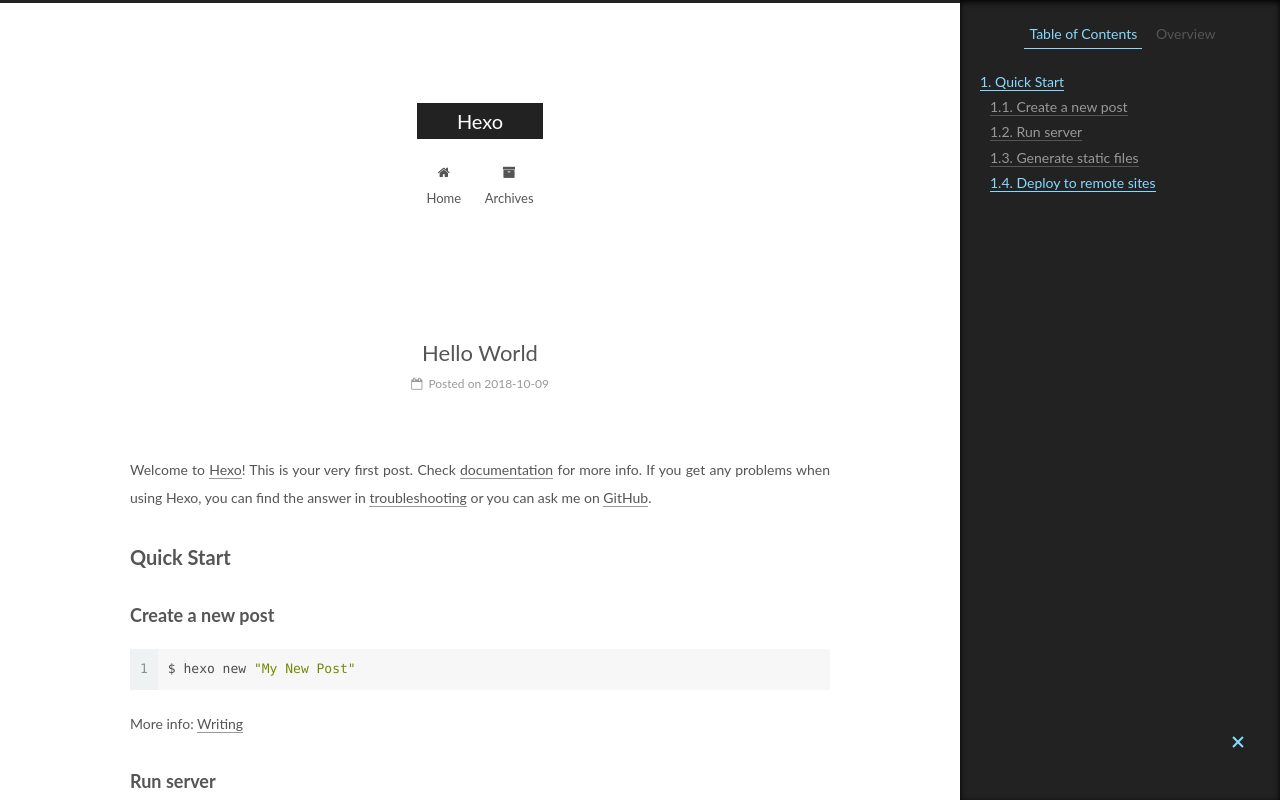
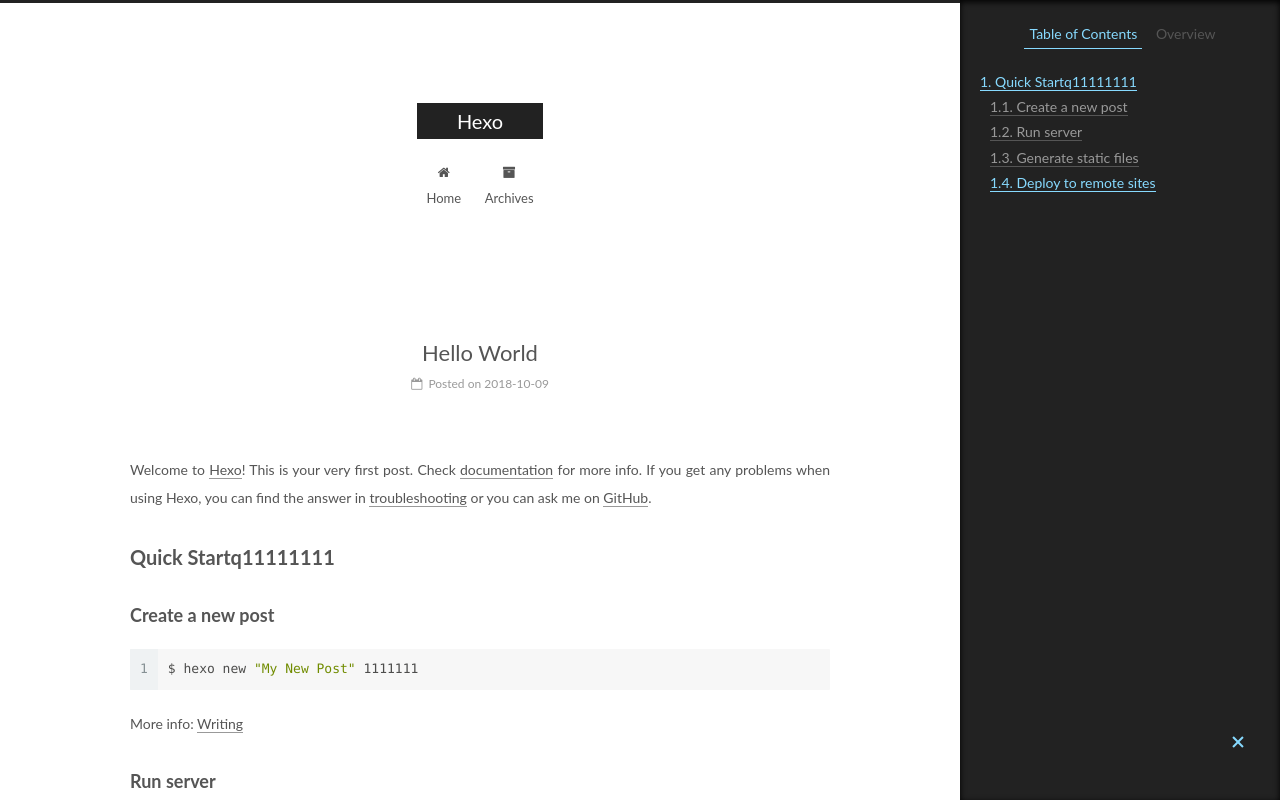
Before and after one commit to Pochow/Pochow.github.io, a plain HTML site: page 2018/10/09/hello-world/index.html in a window 1280 px wide. Shown: the top 800 px of the page. Drawn offline with Linux system fonts and the light colour scheme.

Commit message:
Site updated: 2018-10-23 10:19:17

```diff
--- a/2018/10/09/hello-world/index.html
+++ b/2018/10/09/hello-world/index.html
@@ -86,7 +86,7 @@
 <meta property="og:site_name" content="Hexo">
 <meta property="og:description" content="Welcome to Hexo! This is your very first post. Check documentation for more info. If you get any problems when using Hexo, you can find the answer in troubleshooting or you can ask me on GitHub. Quick">
 <meta property="og:locale" content="default">
-<meta property="og:updated_time" content="2018-10-09T03:43:51.117Z">
+<meta property="og:updated_time" content="2018-10-23T02:18:26.381Z">
 <meta name="twitter:card" content="summary">
 <meta name="twitter:title" content="Hello World">
 <meta name="twitter:description" content="Welcome to Hexo! This is your very first post. Check documentation for more info. If you get any problems when using Hexo, you can find the answer in troubleshooting or you can ask me on GitHub. Quick">
@@ -300,7 +300,7 @@
 
 
         <p>Welcome to <a href="https://hexo.io/" target="_blank" rel="noopener">Hexo</a>! This is your very first post. Check <a href="https://hexo.io/docs/" target="_blank" rel="noopener">documentation</a> for more info. If you get any problems when using Hexo, you can find the answer in <a href="https://hexo.io/docs/troubleshooting.html" target="_blank" rel="noopener">troubleshooting</a> or you can ask me on <a href="https://github.com/hexojs/hexo/issues" target="_blank" rel="noopener">GitHub</a>.</p>
-<h2 id="Quick-Start"><a href="#Quick-Start" class="headerlink" title="Quick Start"></a>Quick Start</h2><h3 id="Create-a-new-post"><a href="#Create-a-new-post" class="headerlink" title="Create a new post"></a>Create a new post</h3><figure class="highlight bash"><table><tr><td class="gutter"><pre><span class="line">1</span><br></pre></td><td class="code"><pre><span class="line">$ hexo new <span class="string">"My New Post"</span></span><br></pre></td></tr></table></figure>
+<h2 id="Quick-Startq11111111"><a href="#Quick-Startq11111111" class="headerlink" title="Quick Startq11111111"></a>Quick Startq11111111</h2><h3 id="Create-a-new-post"><a href="#Create-a-new-post" class="headerlink" title="Create a new post"></a>Create a new post</h3><figure class="highlight bash"><table><tr><td class="gutter"><pre><span class="line">1</span><br></pre></td><td class="code"><pre><span class="line">$ hexo new <span class="string">"My New Post"</span> 1111111</span><br></pre></td></tr></table></figure>
 <p>More info: <a href="https://hexo.io/docs/writing.html" target="_blank" rel="noopener">Writing</a></p>
 <h3 id="Run-server"><a href="#Run-server" class="headerlink" title="Run server"></a>Run server</h3><figure class="highlight bash"><table><tr><td class="gutter"><pre><span class="line">1</span><br></pre></td><td class="code"><pre><span class="line">$ hexo server</span><br></pre></td></tr></table></figure>
 <p>More info: <a href="https://hexo.io/docs/server.html" target="_blank" rel="noopener">Server</a></p>
@@ -438,7 +438,7 @@
 
 
 
-              <div class="post-toc-content"><ol class="nav"><li class="nav-item nav-level-2"><a class="nav-link" href="#Quick-Start"><span class="nav-number">1.</span> <span class="nav-text">Quick Start</span></a><ol class="nav-child"><li class="nav-item nav-level-3"><a class="nav-link" href="#Create-a-new-post"><span class="nav-number">1.1.</span> <span class="nav-text">Create a new post</span></a></li><li class="nav-item nav-level-3"><a class="nav-link" href="#Run-server"><span class="nav-number">1.2.</span> <span class="nav-text">Run server</span></a></li><li class="nav-item nav-level-3"><a class="nav-link" href="#Generate-static-files"><span class="nav-number">1.3.</span> <span class="nav-text">Generate static files</span></a></li><li class="nav-item nav-level-3"><a class="nav-link" href="#Deploy-to-remote-sites"><span class="nav-number">1.4.</span> <span class="nav-text">Deploy to remote sites</span></a></li></ol></li></ol></div>
+              <div class="post-toc-content"><ol class="nav"><li class="nav-item nav-level-2"><a class="nav-link" href="#Quick-Startq11111111"><span class="nav-number">1.</span> <span class="nav-text">Quick Startq11111111</span></a><ol class="nav-child"><li class="nav-item nav-level-3"><a class="nav-link" href="#Create-a-new-post"><span class="nav-number">1.1.</span> <span class="nav-text">Create a new post</span></a></li><li class="nav-item nav-level-3"><a class="nav-link" href="#Run-server"><span class="nav-number">1.2.</span> <span class="nav-text">Run server</span></a></li><li class="nav-item nav-level-3"><a class="nav-link" href="#Generate-static-files"><span class="nav-number">1.3.</span> <span class="nav-text">Generate static files</span></a></li><li class="nav-item nav-level-3"><a class="nav-link" href="#Deploy-to-remote-sites"><span class="nav-number">1.4.</span> <span class="nav-text">Deploy to remote sites</span></a></li></ol></li></ol></div>
 
 
           </div>
--- a/css/main.css
+++ b/css/main.css
@@ -1822,7 +1822,7 @@ pre .javascript .function {
   width: 4px;
   height: 4px;
   border-radius: 50%;
-  background: #ff5bff;
+  background: #8fd061;
 }
 .links-of-blogroll {
   font-size: 13px;
```
Also changed, not shown: index.html (+1 -1 lines).
